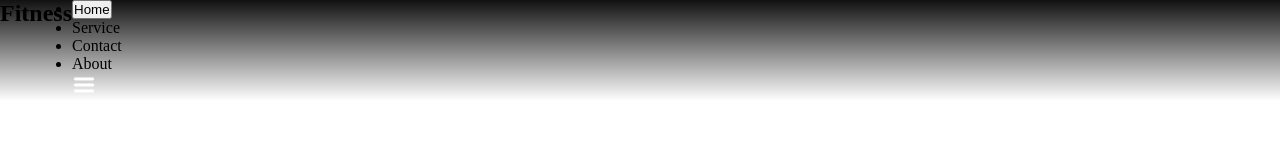
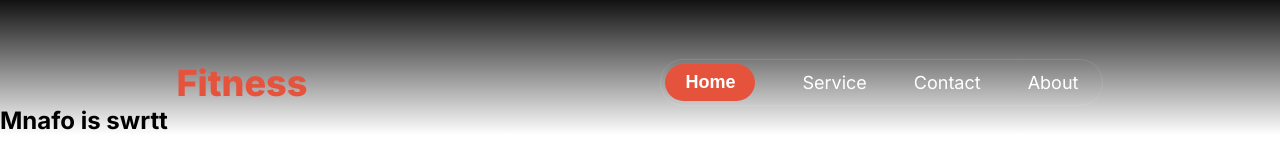
Before and after one commit to Musfiq708/Versatile_Ui_A2, a plain HTML site: page index.html in a window 1280 px wide. Drawn offline with Linux system fonts and the light colour scheme.

Commit message:
Navbar done somewhat

```diff
--- a/Css/styles.css
+++ b/Css/styles.css
@@ -4,17 +4,88 @@
     box-sizing: border-box;
 }
 
+body {
+    font-family: Inter;
+}
 
 /* header part starts */
-.header{
-    background: linear-gradient(180.00deg, rgb(17, 17, 17),rgba(119, 119, 119, 0) 100%);
-}
-.hamburger{
-    width: 24px;
-height: 24px;
-}
-.header-nav{
-    display: flex ;
+.header {
+    background: linear-gradient(180.00deg, rgb(17, 17, 17), rgba(119, 119, 119, 0) 100%);
+
 
 }
-/* header part ends  */
+
+.hamburger {
+    width: 24px;
+    height: 24px;
+}
+
+.header-nav {
+    display: flex;
+    padding-top: 59px;
+
+    align-items: center;
+    justify-content: space-around;
+    text-align: center;
+
+}
+
+.nav-options {
+    display: flex;
+    align-items: center;
+
+}
+
+.nav-options-container {
+    display: flex;
+    gap: 47px;
+    list-style: none;
+    padding: 4px;
+    align-items: center;
+    border: 1px solid rgba(255, 255, 255, 0.1);
+    border-radius: 39px;
+
+}
+
+.nav-title {
+    font-size: 36px;
+    font-weight: 800;
+    color: #E6533C;
+}
+
+.normal-list-button {
+    border-radius: 46px;
+    background: #E6533C;
+    padding: 8px 20px;
+    border: none;
+    font-size: 18px;
+    font-weight: 600;
+    color: #FFFFFF;
+}
+
+.about-list {
+    margin-right: 20px;
+}
+
+.hamburger {
+    display: none;
+}
+
+.normal-list {
+    color: #FFFFFF;
+    font-size: 18px;
+    font-weight: 400;
+}
+    /* header part ends  */
+
+    @media screen and (max-width: 576px) {
+        .nav-options-container {
+            display: none;
+        }
+
+        .hamburger {
+            display: block;
+        }
+
+
+    }
--- a/index.html
+++ b/index.html
@@ -16,22 +16,22 @@
 <body>
     <header class="header">
         <nav class="header-nav">
-            <h1 class="nav-title">Fitness</h1>
+            <div><h1 class="nav-title">Fitness</h1></div>
             <div class="nav-options">
-                <ul>
-                    <li><button>Home</button></li>
+                <ul class="nav-options-container">
+                    <li><button class="normal-list-button">Home</button></li>
                     <li class="normal-list
                     ">Service </li>
                     <li class="normal-list
                     ">Contact </li>
                     <li class="normal-list
-                    ">About</li>
+                     about-list">About</li>
                 </ul>
                 <img src="images/burger-bar.png" alt="" class="hamburger">
             </div>
         </nav>
         <section>
-
+<h1>Mnafo is swrtt</h1>
         </section>
     </header>
     <main>
```
